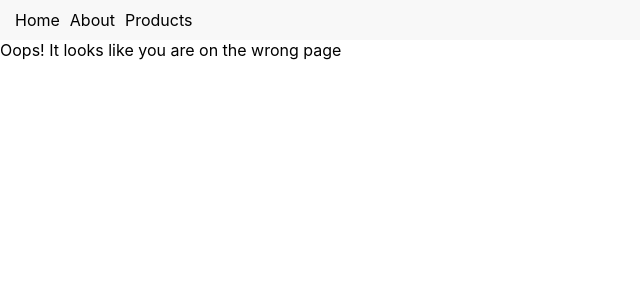
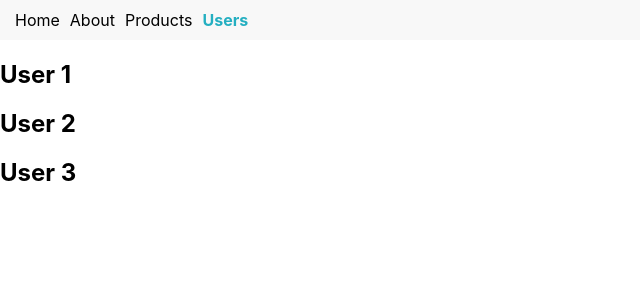
Before and after one commit to Tejas204/React-Router-Application, a React (Create React App) app: page /users in a window 1280 px wide. Shown: the top 300 px of the page, without its empty margins (0-640 px from the left). Built offline with nearby package versions, Linux system fonts and the light colour scheme.

Commit message:
Added dynamic routes

```diff
--- a/src/App.js
+++ b/src/App.js
@@ -9,6 +9,8 @@ import NoMatch from './Components/NoMatch';
 import Products from './Components/Products';
 import FeaturedProducts from './Components/FeaturedProducts';
 import NewProducts from './Components/NewProducts';
+import Users from './Components/Users';
+import UserDetails from './Components/UserDetails';
 
 function App() {
   return (
@@ -37,11 +39,22 @@ function App() {
       <Route path='products' element={<Products/>}>
         {/* 1. The index route is also a nested route. Its path is same as that of parent.
             2. The difference is that it will display the element of a specified child route
-               so that the page does not remain empty */}
+               so that the page does not remain empty
+            3. It contains the 'index' prop instead of the 'path' prop */}
         <Route index element={<FeaturedProducts/>}></Route>
         <Route path='featured' element={<FeaturedProducts/>}></Route>
         <Route path='new' element={<NewProducts/>}></Route>
       </Route>
+
+      {/* Route for users page for dynamic routing */}
+      <Route path='users' element={<Users/>}></Route>
+      {/* 1. The :userId depicts a URL param. It means anything after users/ will be redirected to UserDetails component.
+          2. However, it will accept any string value like '1', '2' or even 'admin'.
+          3. Thus, it is important that all possibilities of other paths are covered.
+          4. Dynamic Routes can be nested as well. */}
+
+      {/* Order of execution: Specific route ==> Dynamic Route ==> No Match Route */}
+      <Route path='users/:userId' element={<UserDetails/>}></Route>
 
       {/* When path = '*' --> This route will be used when no other match for a path is found */}
       <Route path='*' element={<NoMatch/>}></Route>
--- a/src/Components/Navbar.js
+++ b/src/Components/Navbar.js
@@ -33,6 +33,7 @@ const Navbar = () => {
         <NavLink to='/'>Home</NavLink>
         <NavLink to='/about'>About</NavLink>
         <NavLink to='/products'>Products</NavLink>
+        <NavLink to='/users'>Users</NavLink>
 
         {/* Another way to apply style to active link is using the isActive boolean flag embedded in style. See function isActiveStyle() above*/}
         {/* Note: For this to work, corresponding style in index.css is commented */}
--- /dev/null
+++ b/src/Components/UserDetails.js
@@ -0,0 +1,9 @@
+import React from 'react'
+
+const UserDetails = () => {
+  return (
+    <div>USer Details</div>
+  )
+}
+
+export default UserDetails
--- /dev/null
+++ b/src/Components/Users.js
@@ -0,0 +1,13 @@
+import React from 'react'
+
+const Users = () => {
+  return (
+    <div>
+        <h2>User 1</h2>
+        <h2>User 2</h2>
+        <h2>User 3</h2>
+    </div>
+  )
+}
+
+export default Users
```
